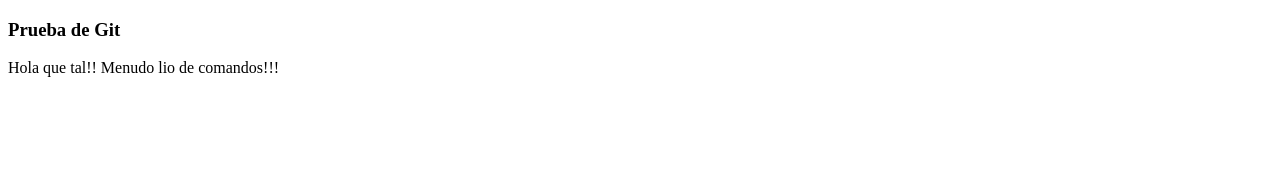
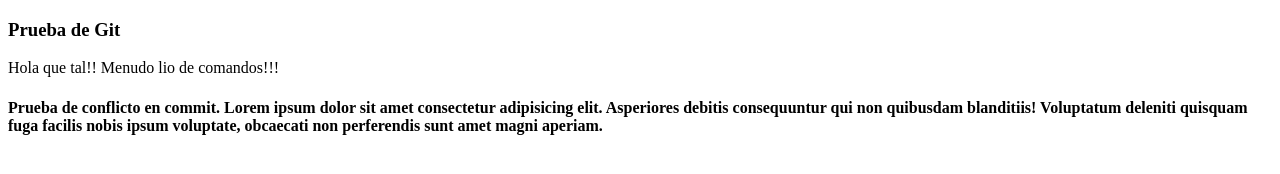
Before and after one commit to clauBenavente/pruebaGit, a plain HTML site: page index.html in a window 1280 px wide. Drawn offline with Linux system fonts and the light colour scheme.

Commit message:
comit conflicto rama

```diff
--- a/index.html
+++ b/index.html
@@ -9,5 +9,8 @@
 <body>
     <h3>Prueba de Git</h3>
     <p>Hola que tal!! Menudo lio de comandos!!!</p>
+    <h4>Prueba de conflicto en commit. Lorem ipsum dolor sit amet consectetur adipisicing elit.
+        Asperiores debitis consequuntur qui non quibusdam blanditiis! Voluptatum deleniti
+        quisquam fuga facilis nobis ipsum voluptate, obcaecati non perferendis sunt amet magni aperiam.</h4>
 </body>
 </html>
```
